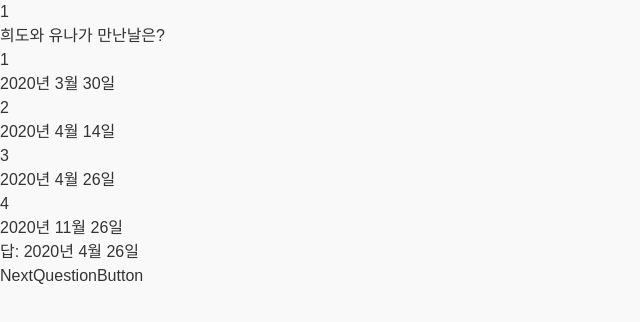
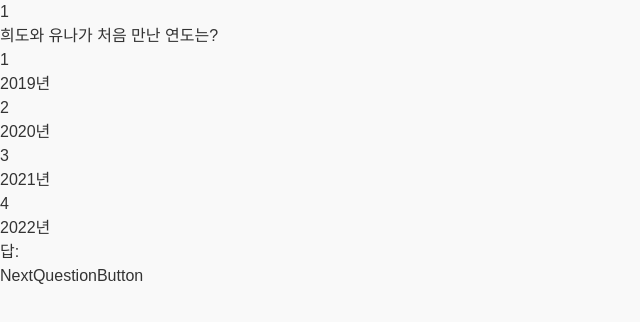
Before and after one commit to SMJ426/yoona-wedding-quiz, a Next.js app: page /quiz/main in a window 1280 px wide. Shown: the top 322 px of the page, without its empty margins (0-640 px from the left). Built offline with nearby package versions, Linux system fonts and the light colour scheme; a web font is replaced by a local one.

Commit message:
fix: quiz데이터 셋 변경

```diff
--- a/src/data/quizData.ts
+++ b/src/data/quizData.ts
@@ -2,40 +2,26 @@ import { QuizItem } from './quizType';
 
 export const quizData: QuizItem[] = [
   {
-    question: '희도와 유나가 만난날은?',
-    options: [
-      '2020년 3월 30일',
-      '2020년 4월 14일',
-      '2020년 4월 26일',
-      '2020년 11월 26일',
-    ],
-    answer: '2020년 4월 26일',
+    question: '희도와 유나가 처음 만난 연도는?',
+    options: ['2019년', '2020년', '2021년', '2022년'],
+    answerIndex: 1,
   },
   {
-    question: '신랑 부모님과 신부 부모님의 나이를 큰 나이순대로 나열 한 것은?',
-    options: [
-      '유나 부 > 희도 부 > 유나 모 > 희도 모',
-      '유나 부 > 희도 부 > 희도 모 > 유나 모',
-      '희도 부 > 유나 부 > 유나 모 > 희도 모',
-      '희도 부 > 유나 부 > 희도 모 > 유나 모',
-    ],
-    answer: '유나 부 > 희도 부 > 유나 모 > 희도 모',
-  },
-  {
-    question: '희도와 유나의 신혼여행지는?',
-    options: ['하와이', '코타키나발루', '미국', '영국'],
-    answer: '하와이',
+    question: '희도와 유나가 신혼여행 가려는 나라는?',
+    options: ['미국', '호주', '스페인', '이탈리아'],
+
+    answerIndex: 1,
   },
   {
     question: '희도의 프로포즈에 대한 유나의 첫마디는?',
     options: [
-      '어멋! 감동이야ㅠㅠ',
-      '내 대답은 yes야ㅠㅠ',
+      '어멋! 감동이야 ㅠㅠ',
+      '내 대답은 yes야!',
       '말 없이 눈물을 흘린다',
-      '난 아직 마음의 준비가 안됐어..',
-      '오빠, 똥마려?',
+      '난 아직 마음의 준비가 안됐어 미안',
+      '오빠 똥마려?',
     ],
-    answer: '오빠, 똥마려?',
+    answerIndex: 3,
   },
 ];
 
@@ -43,4 +29,4 @@ export const questionsData: string[] = quizData.map((item) => item.question);
 
 export const optionsData: string[][] = quizData.map((item) => item.options);
 
-export const answersData: string[] = quizData.map((item) => item.answer);
+export const answersData: number[] = quizData.map((item) => item.answerIndex);
--- a/src/data/quizType.ts
+++ b/src/data/quizType.ts
@@ -1,5 +1,5 @@
 export type QuizItem = {
   question: string;
   options: string[];
-  answer: string;
+  answerIndex: number;
 };
```
